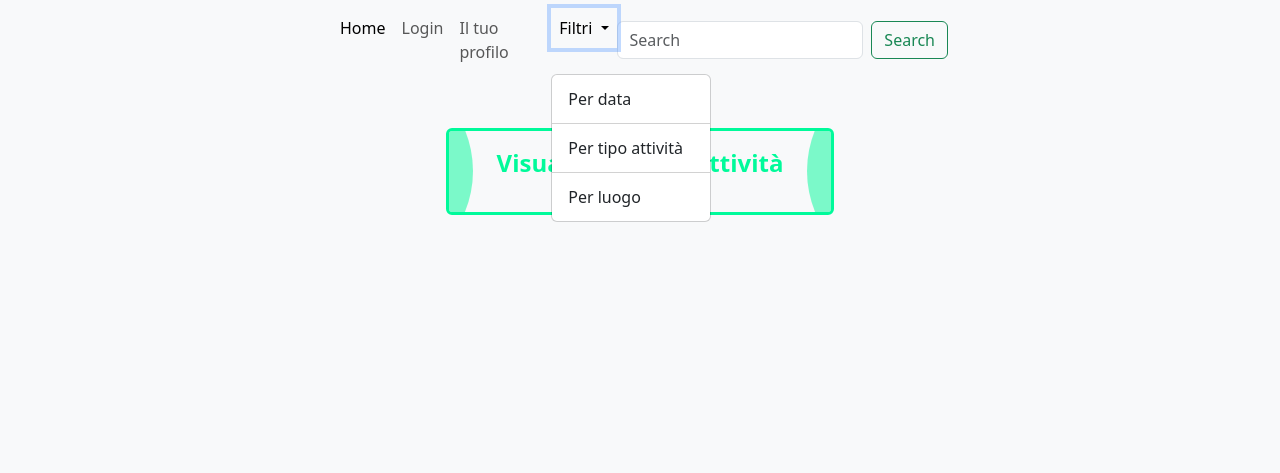
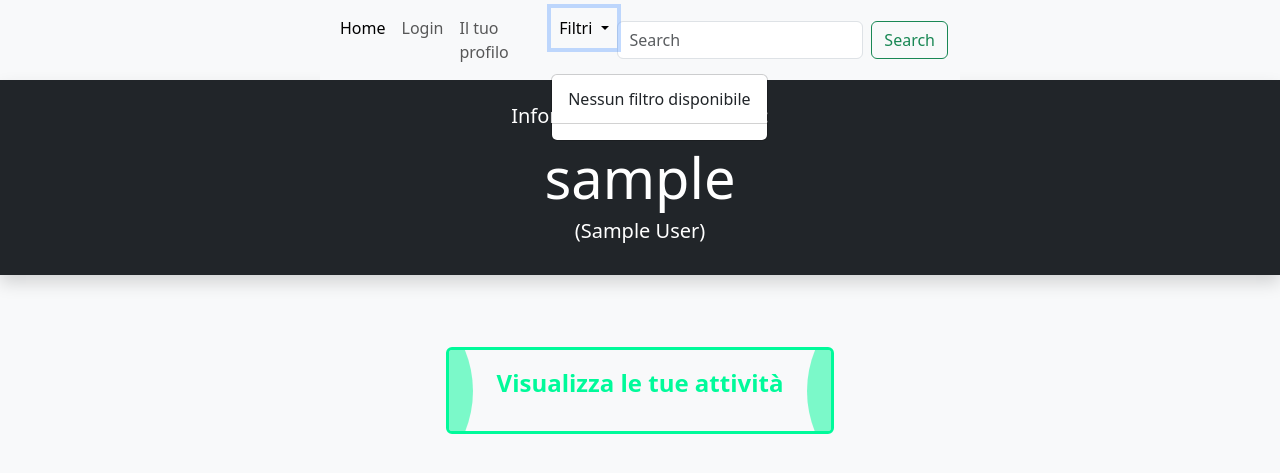
Before and after one commit to MirkoDangelo06/ProgettoFulminerossoCosi646, a PHP site: page /profile.php in a window 1280 px wide, after a click on "Filtri". Shown: the top 473 px of the page. Run offline with PHP 8.4, Linux system fonts and the light colour scheme; the visitor is signed in with stand-in values (Sample User, id 1); some libraries are stand-ins or nearby versions.

Commit message:
modify profile.php

```diff
--- a/index.php
+++ b/index.php
@@ -101,7 +101,7 @@
       <?php
         (include "./connessione.php");//inclusione del file di connessione
         echo '<div class="row">';//prima riga della griglia
-        $query = $conn->query("SELECT * FROM attivita");
+        $query = $conn->query("SELECT * FROM attivita join luogo on attivita.id_luogo = luogo.id_parco");
         $counter = 0;
         while ($row = $query->fetch(PDO::FETCH_ASSOC)) {
           if ($counter % 3 == 0 && $counter != 0) { // se si sono superate le 3 card chiude la vecchia linea e ne crea una nuova
@@ -114,7 +114,7 @@
           echo '<img src="' . htmlspecialchars($row['immagine_attivita']) . '" class="card-img-top">';
           echo '    <div class="card-body">';
           echo '      <h5 class="card-title">' . htmlspecialchars($row['nome_attivita']) . '</h5>';
-          echo '      <p class="card-text">' . htmlspecialchars($row['descrizione']) . '</p>';
+          echo '      <p class="card-text">' . htmlspecialchars($row['nome_luogo']) . '</p>';
           echo '<a href="details.php?id=' . $row['id_attivita'] . '" class="btn button1">Maggiori Informazioni</a>';
           echo '    </div>';
           echo '  </div>';
--- a/profile.php
+++ b/profile.php
@@ -1,3 +1,7 @@
+<?php
+ session_start();
+?>
+
 <!doctype html>
 <html lang="en">
   <head>
@@ -46,11 +50,9 @@
           </a>
           <ul class="dropdown-menu">
 
-            <li><a class="dropdown-item" href="#">Per data </a></li>
+            <li><a class="dropdown-item" href="#">Nessun filtro disponibile </a></li>
             <li><hr class="dropdown-divider"></li>
-            <li><a class="dropdown-item" href="#">Per tipo  attività</a></li>
-            <li><hr class="dropdown-divider"></li>
-            <li><a class="dropdown-item" href="#">Per luogo</a></li>
+
           </ul>
         </li>
 
@@ -63,6 +65,28 @@
   </div>
 </nav>
 </div>
+
+<!--footer up-->
+  <div class="bg-dark text-white py-4 mb-4 shadow">
+          <div class="container">
+            <div class="row">
+                <h5 class=" text-center mb-3">Informazioni aggiuntive su:</h5>
+                <h1 class="display-4 text-center mb-0"><?php echo htmlspecialchars( $_SESSION['username']); ?></h1>
+                <h5 class=" mt-2 text-center">(<?php echo htmlspecialchars( $_SESSION['user_name']); ?>)</h5>
+            </div>
+          </div>
+  </div>
+
+
+
+
+
+
+
+
+
+
+
 
 <!--button per vedere le attività-->
 <div class="w-75 mx-auto text-center mt-5 d-flex justify-content-center position-relative">
--- a/user_activities.php
+++ b/user_activities.php
@@ -1,6 +1,6 @@
 <?php
 session_start();
-require_once 'config.php'; // Il file con la connessione al DB che hai già creato
+require_once 'config.php';
 
 // Verifica se l'utente è loggato
 if (!isset($_SESSION['user_id'])) {
@@ -59,7 +59,7 @@ try {
         <?php endif; ?>
 
         <div class="text-center mt-4">
-            <a href="index.php" class="btn btn-primary">Torna alla home</a>
+            <a href="profile.php" class="btn btn-primary">Torna al tuo profilo</a>
         </div>
     </div>
 </body>
```
